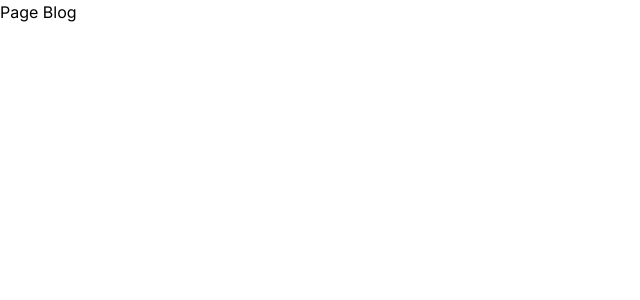
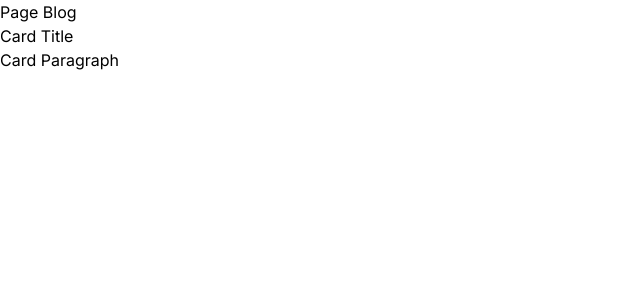
Before and after one commit to manuelbento19/next-advanced, a Next.js app: page /blog in a window 1280 px wide. Shown: the top 300 px of the page, without its empty margins (0-640 px from the left). Built offline with nearby package versions, Linux system fonts and the light colour scheme.

Commit message:
Private routes - using underscore

```diff
--- /dev/null
+++ b/src/app/blog/_components/page.tsx
@@ -0,0 +1,20 @@
+export default function Components() {
+    return (
+      <main>
+        <h1>
+          Components
+        </h1>
+      </main>
+    );
+}
+
+export function BlogCard() {
+    return (
+      <article>
+        <h1>
+          Card Title
+        </h1>
+        <p>Card Paragraph</p>
+      </article>
+    );
+}
--- a/src/app/blog/page.tsx
+++ b/src/app/blog/page.tsx
@@ -1,9 +1,12 @@
+import { BlogCard } from "./_components/page";
+
 export default function Page() {
     return (
       <main>
         <h1>
-            Page Blog
+          Page Blog
         </h1>
+        <BlogCard/>
       </main>
     );
 }
```
